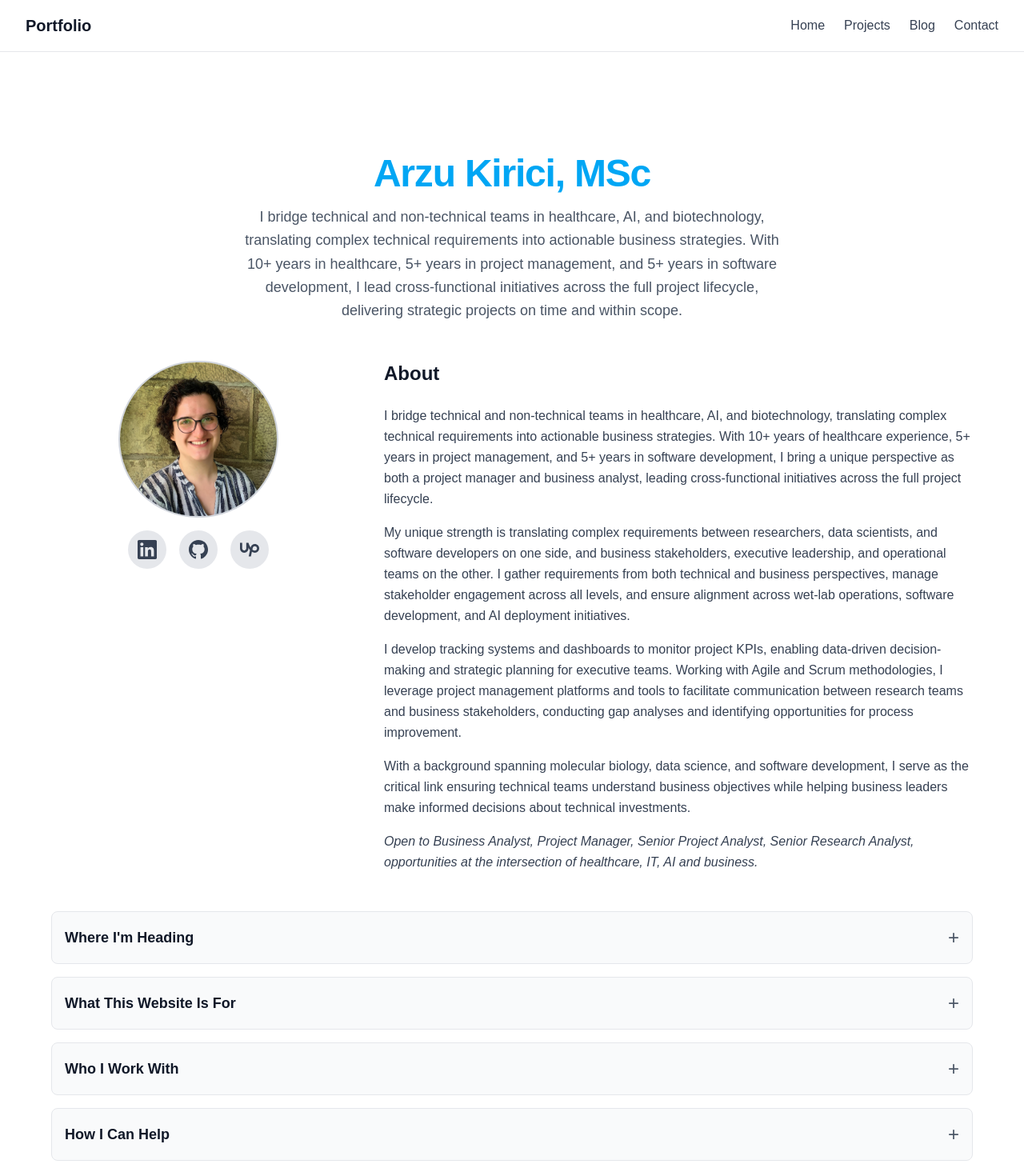
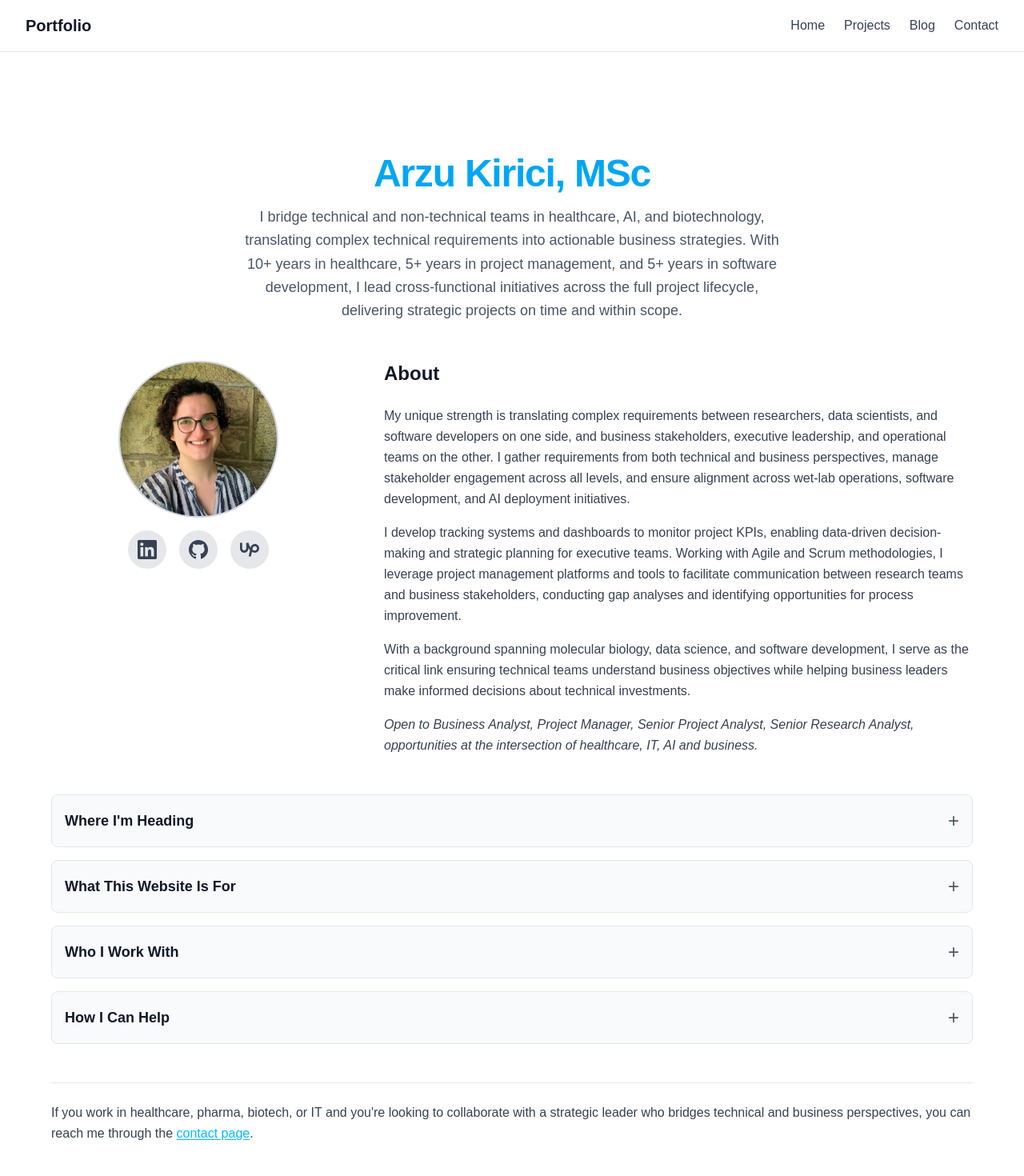
Before and after one commit to agkirici/agkirici.github.io, a Next.js app: page / in a window 1280 px wide. Shown: the top 1470 px of the page at 80% size. Built offline with nearby package versions, Linux system fonts and the light colour scheme.

Commit message:
Update page.tsx

```diff
--- a/app/page.tsx
+++ b/app/page.tsx
@@ -134,9 +134,6 @@ export default function HomePage() {
               </h2>
 
               <div className="space-y-4 text-gray-700 dark:text-neutral-300 leading-relaxed text-sm md:text-base">
-                <p>
-                  I bridge technical and non-technical teams in healthcare, AI, and biotechnology, translating complex technical requirements into actionable business strategies. With 10+ years of healthcare experience, 5+ years in project management, and 5+ years in software development, I bring a unique perspective as both a project manager and business analyst, leading cross-functional initiatives across the full project lifecycle.
-                </p>
 
                 <p>
                   My unique strength is translating complex requirements between researchers, data scientists, and software developers on one side, and business stakeholders, executive leadership, and operational teams on the other. I gather requirements from both technical and business perspectives, manage stakeholder engagement across all levels, and ensure alignment across wet-lab operations, software development, and AI deployment initiatives.
@@ -231,7 +228,7 @@ export default function HomePage() {
                 <li>Developing data pipelines, automation tools, and reporting systems to support research and business objectives</li>
                 <li>Managing stakeholder engagement, conducting gap analyses, and ensuring alignment between technical execution and business goals</li>
                 <li>Creating tracking systems and dashboards for monitoring project KPIs and enabling data-driven decision-making</li>
-                <li>Ensuring all teams—from wet lab scientists to marketing professionals—work in sync toward common objectives</li>
+                <li>Ensuring all teams from wet lab scientists to marketing professionals work in sync toward common objectives</li>
               </ul>
             </div>
           </Accordion>
@@ -240,7 +237,7 @@ export default function HomePage() {
         {/* CTA */}
         <section className="border-t border-gray-200 dark:border-neutral-800 pt-6">
           <p className="text-gray-700 dark:text-neutral-300 leading-relaxed">
-            If you work in healthcare, pharma, biotech, or technology and you're looking to collaborate with a strategic leader who bridges technical and business perspectives, you can reach me through the{" "}
+            If you work in healthcare, pharma, biotech, or IT and you're looking to collaborate with a strategic leader who bridges technical and business perspectives, you can reach me through the{" "}
             <a
               href="/contact"
               className="text-sky-400 underline underline-offset-2 hover:text-sky-300"
```
